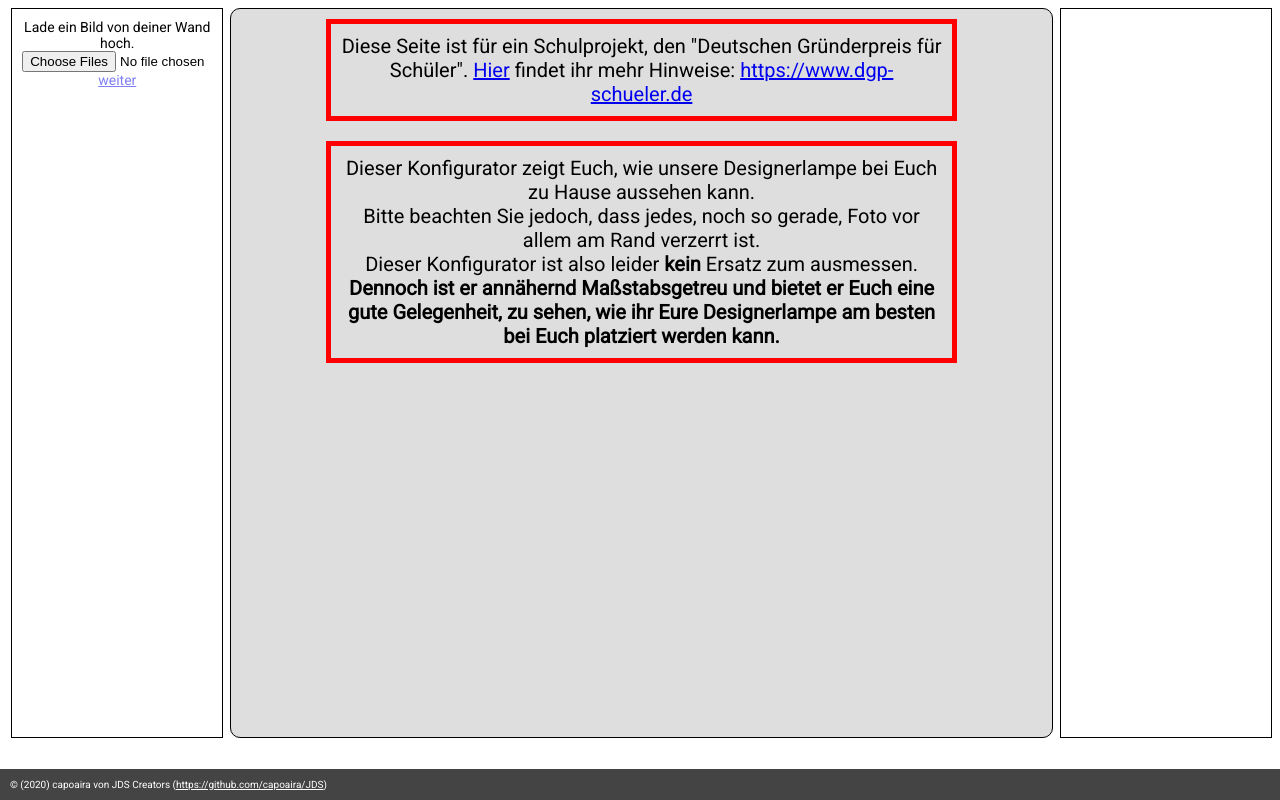
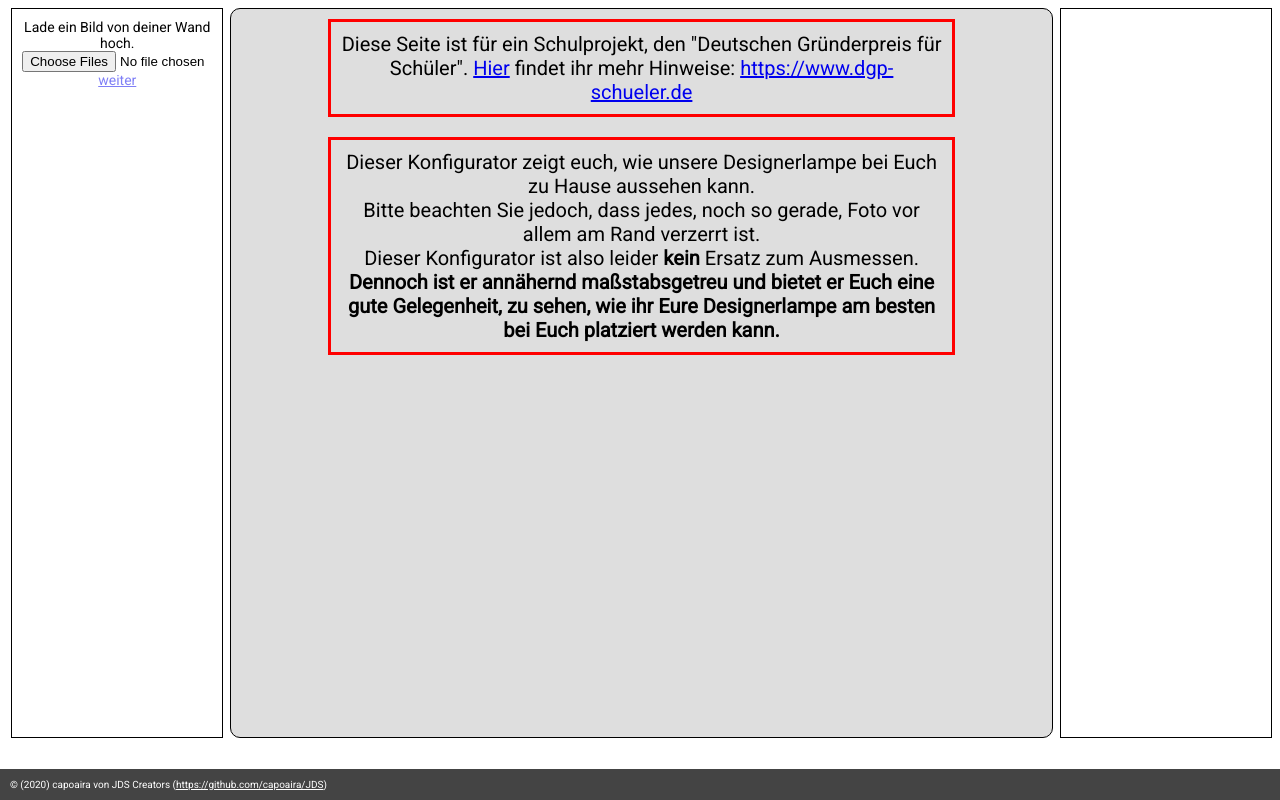
Before and after one commit to capoaira/JDS, a plain HTML site: page config.html in a window 1280 px wide. Drawn offline with nearby package versions, Linux system fonts and the light colour scheme.

Commit message:
rechtschreibung (#34)

```diff
--- a/config.html
+++ b/config.html
@@ -37,10 +37,10 @@
 			</div>
 			<div id="vorschau">
 				<div class="hinweis">Diese Seite ist für ein Schulprojekt, den "Deutschen Gründerpreis für Schüler". <a href="https://www.dgp-schueler.de" target="_blank">Hier</a> findet ihr mehr Hinweise: <a href="https://www.dgp-schueler.de" target="_blank">https://www.dgp-schueler.de</a></div>
-				<div class="hinweis">Dieser Konfigurator zeigt Euch, wie unsere Designerlampe bei Euch zu Hause aussehen kann.<br>
+				<div class="hinweis">Dieser Konfigurator zeigt euch, wie unsere Designerlampe bei Euch zu Hause aussehen kann.<br>
 				Bitte beachten Sie jedoch, dass jedes, noch so gerade, Foto vor allem am Rand verzerrt ist.<br>
-				Dieser Konfigurator ist also leider <b>kein</b> Ersatz zum ausmessen.<br>
-				<b>Dennoch ist er annähernd Maßstabsgetreu und bietet er Euch eine gute Gelegenheit, zu sehen, wie ihr Eure Designerlampe am besten bei Euch platziert werden kann.</b></div>
+				Dieser Konfigurator ist also leider <b>kein</b> Ersatz zum Ausmessen.<br>
+				<b>Dennoch ist er annähernd maßstabsgetreu und bietet er Euch eine gute Gelegenheit, zu sehen, wie ihr Eure Designerlampe am besten bei Euch platziert werden kann.</b></div>
 				<div class="marker"></div>
 			</div>
 			<div class="sidebar">
--- a/css/config.css
+++ b/css/config.css
@@ -26,7 +26,7 @@ body {
 
 .hinweis {
 	width: 75%;
-	border: 5px solid #f00;
+	border: 3px solid #f00;
 	font-size: 20px;
 	text-align: center;
 	padding: 10px;
```
